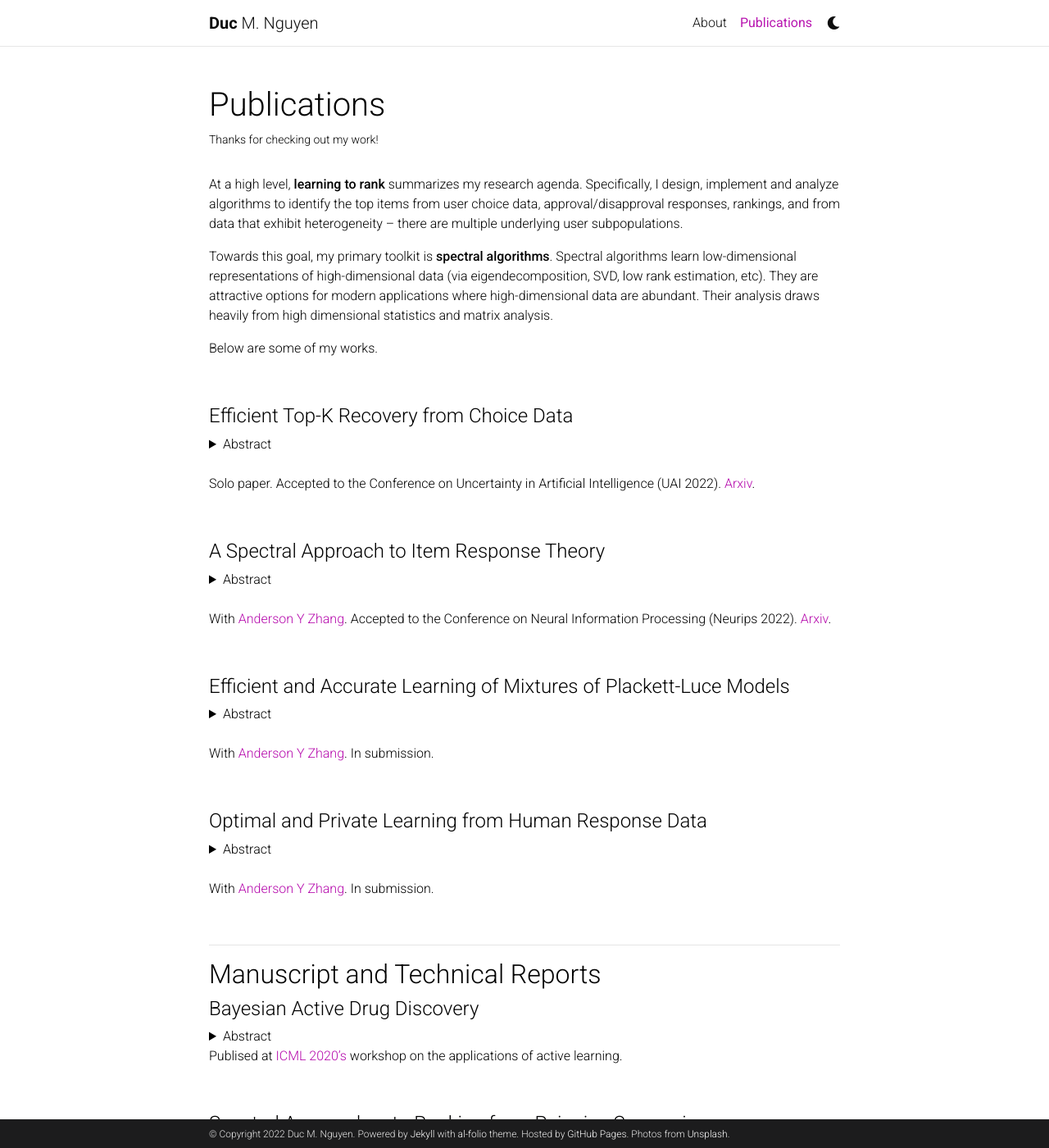
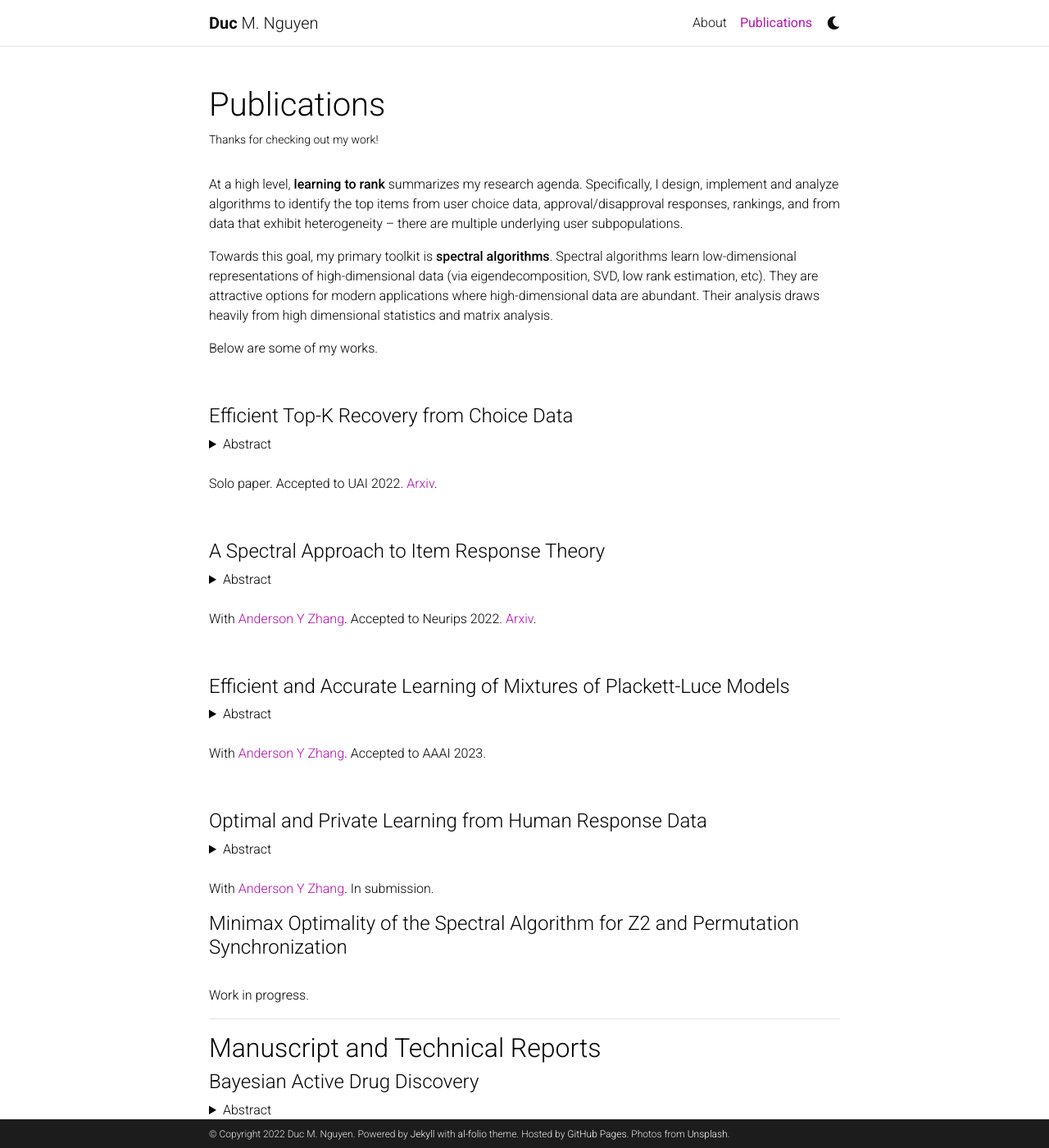
Before and after one commit to dnguyen1196/dnguyen1196.github.io, a Jekyll site: the page built from _pages/publications.md, in a window 1280 px wide and 1400 px high. Shown: the whole window at 82% size. Built offline with Jekyll 4.4.1, drawn with Linux system fonts in a browser that asks for light colours; comment, search, counter and statistics services are not loaded; a style sheet for code colours, icons or effects is not loaded.

Commit message:
Update publicates

```diff
--- a/_pages/publications.md
+++ b/_pages/publications.md
@@ -23,7 +23,7 @@ The intersection of learning to rank and choice modeling is an active area of re
 </details>
 
 <br>
-Solo paper. Accepted to the Conference on Uncertainty in Artificial Intelligence (UAI 2022). [Arxiv](https://arxiv.org/abs/2206.11995).
+Solo paper. Accepted to UAI 2022. [Arxiv](https://arxiv.org/abs/2206.11995).
 
 <br>
 
@@ -36,7 +36,7 @@ The Rasch model is one of the most fundamental models in item response theory an
 </details>
 
 <br>
-With [Anderson Y Zhang](http://www.andersonzhang.com/). Accepted to the Conference on Neural Information Processing (Neurips 2022). [Arxiv](https://arxiv.org/abs/2210.04317).
+With [Anderson Y Zhang](http://www.andersonzhang.com/). Accepted to Neurips 2022. [Arxiv](https://arxiv.org/abs/2210.04317).
 
 <br>
 
@@ -49,7 +49,7 @@ Mixture models of Plackett-Luce (PL) -- one of the most fundamental ranking mode
 </details>
 
 <br>
-With [Anderson Y Zhang](http://www.andersonzhang.com/). In submission.
+With [Anderson Y Zhang](http://www.andersonzhang.com/). Accepted to AAAI 2023.
 
 <br>
 
@@ -64,8 +64,19 @@ Item response theory is the study of human-centric decision models with diverse
 
 <br>
 With [Anderson Y Zhang](http://www.andersonzhang.com/). In submission.
+<br>
+
+#### Minimax Optimality of the Spectral Algorithm for Z2 and Permutation Synchronization
+
+<!-- <details>
+<summary>Abstract</summary>
+<br>
+</details> -->
 
 <br>
+Work in progress.
+<br>
+
 
 
 ***
```
